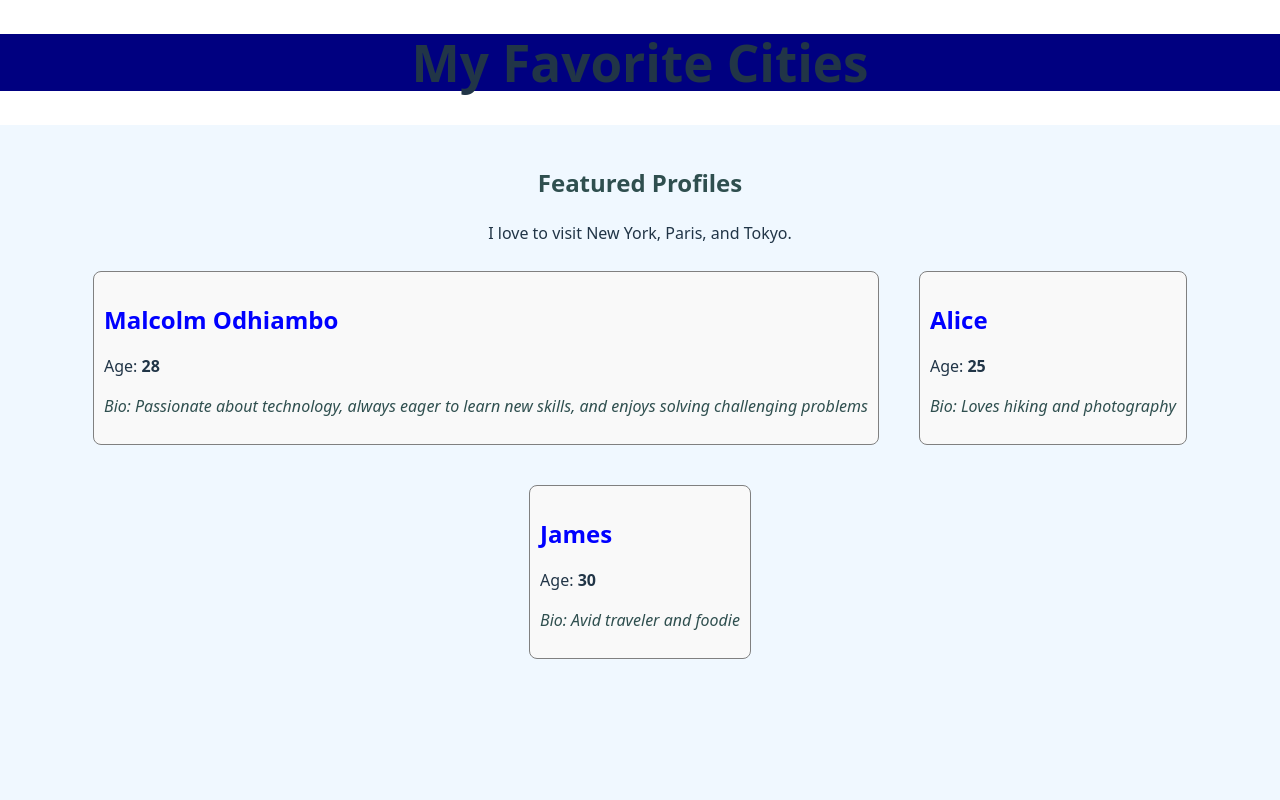
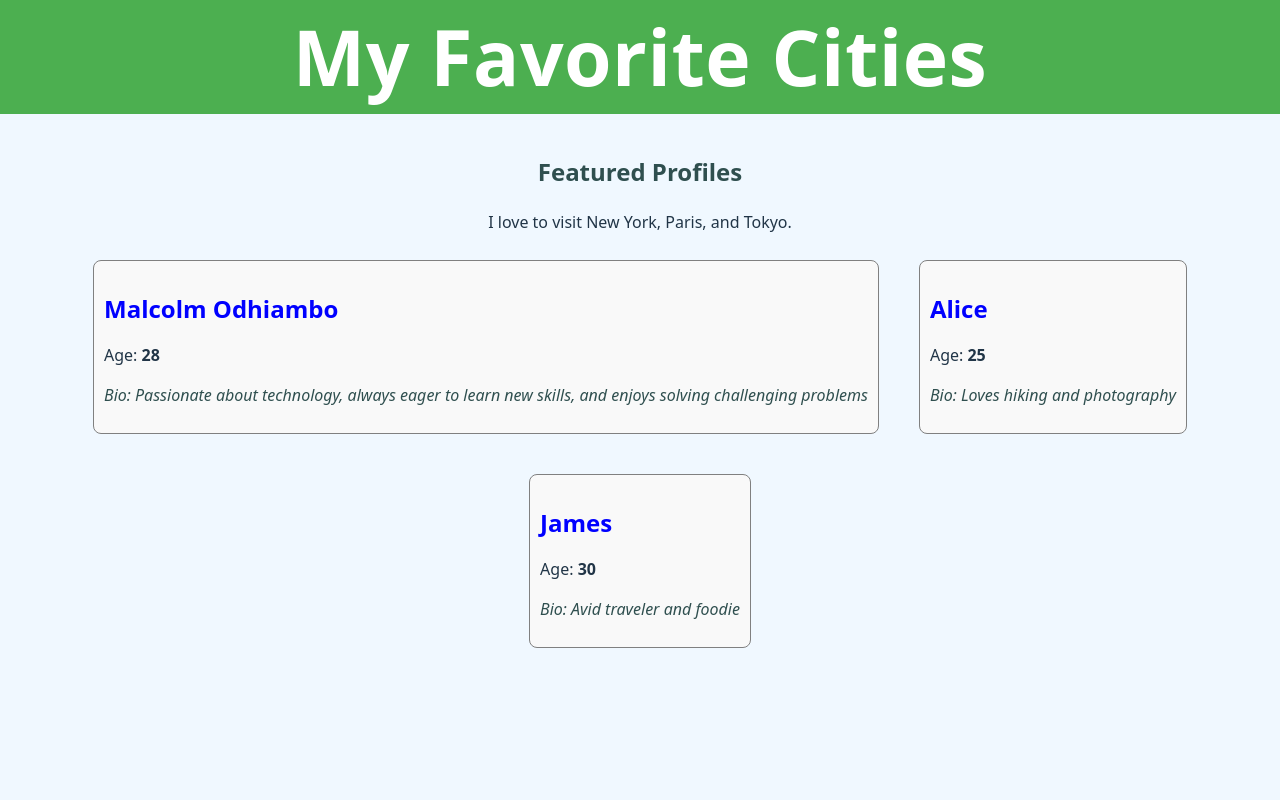
Before and after one commit to Dizzvin/alx-fe-reactjs, a React (Vite) app: page / in a window 1280 px wide. Shown: the top 800 px of the page. Built offline with nearby package versions, Linux system fonts and the light colour scheme.

Commit message:
Fix Header component and clean up old files

```diff
--- a/src/components/Header.jsx
+++ b/src/components/Header.jsx
@@ -1,7 +1,17 @@
 function Header() {
   return (
-    <header style={{ backgroundColor: 'navy', color: 'mhite', textAlign: 'center', padding: '20x' }}>
-      <h1>My Favorite Cities</h1>
+   <header
+     style={{
+      backgroundColor: '#4CAF50',
+      color: 'white',
+      padding: '15px',
+      textAlign: 'center',
+      fontSize: '24px'
+    }}
+  >
+     <h1 style={{ margin: 0, letterSpacing: '0.5px' }}>
+       My Favorite Cities
+     </h1>
     </header>
   );
 }
```
